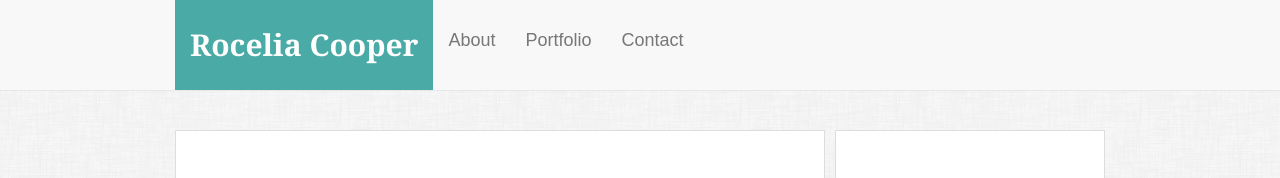
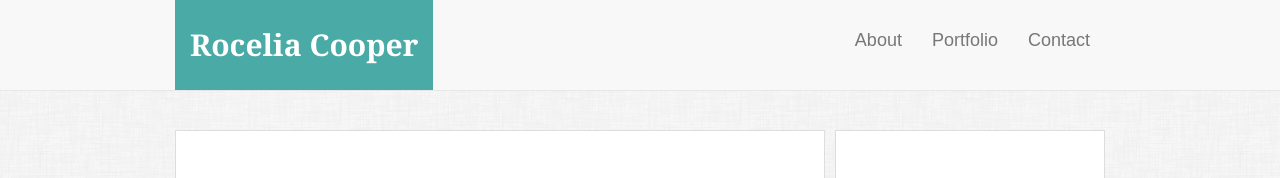
Before and after one commit to rocelia/Responsive-Portfolio, a plain HTML site: page portfolio.html in a window 1280 px wide. Shown: the top 178 px of the page. Drawn offline with nearby package versions, Linux system fonts and the light colour scheme.

Commit message:
portfolio page update

```diff
--- a/portfolio.html
+++ b/portfolio.html
@@ -26,7 +26,7 @@
                         <a class="navbar-brand" href="index.html">Rocelia Cooper</a>
                     </div>
                     <div class="containernav">
-                        <ul class="nav navbar-nav">
+                        <ul class="nav navbar-nav navbar-right">
                             <li>
                                 <a href="index.html">About</a>
                             </li>
```
